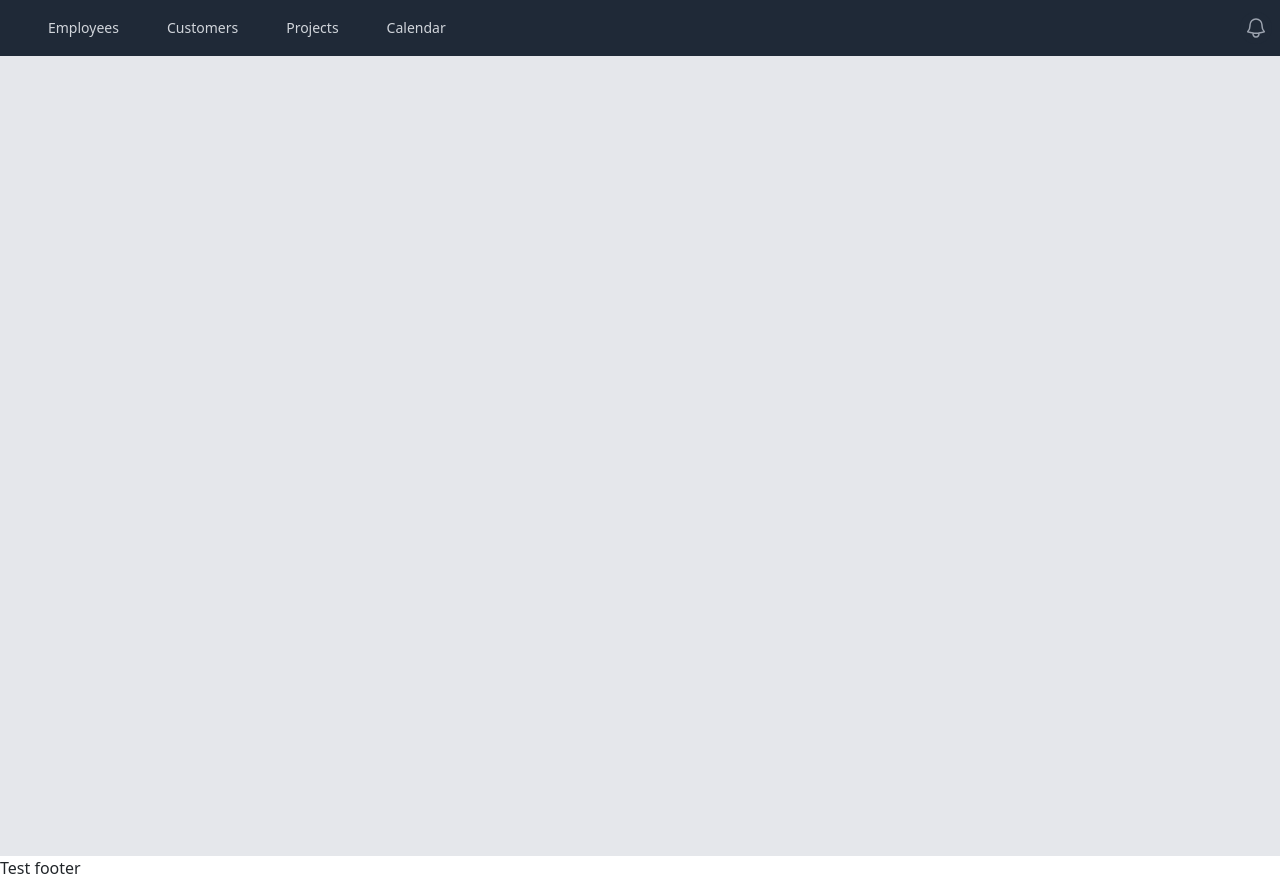
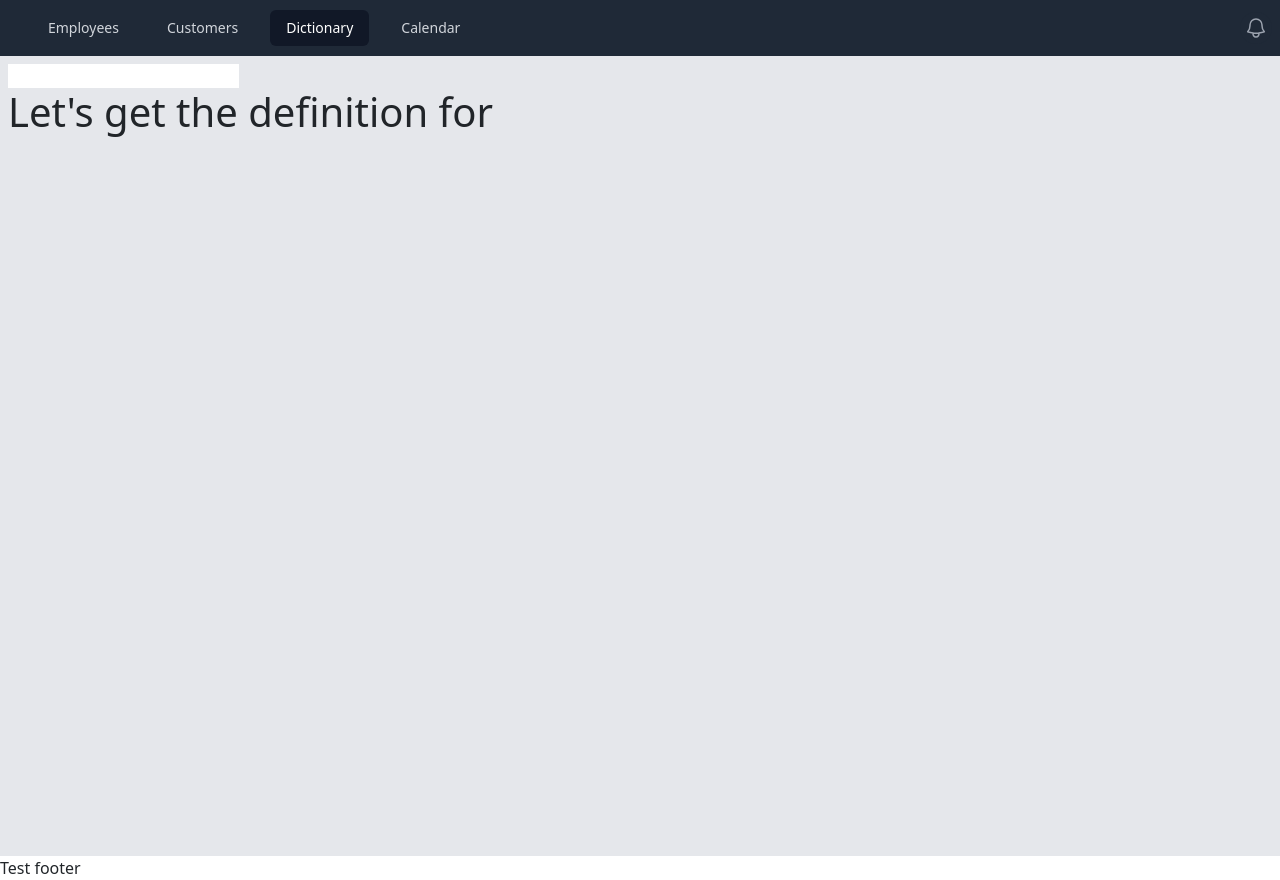
Before and after one commit to covolan/react-learning, a React (Vite) app in the folder codeBreakthrough/: page /dictionary in a window 1280 px wide. Built offline with nearby package versions, Linux system fonts and the light colour scheme.

Commit message:
Started using useeffect

```diff
--- a/codeBreakthrough/src/App.jsx
+++ b/codeBreakthrough/src/App.jsx
@@ -3,6 +3,7 @@ import Header from "./components/Header";
 import Employees from "./pages/Employees";
 import { BrowserRouter, Routes, Route } from "react-router-dom";
 import Customers from "./pages/Customers";
+import Dictionary from "./components/Dictionary";
 
 const App = () => {
   return (
@@ -11,6 +12,7 @@ const App = () => {
         <Routes>
           <Route path="/employees" element={<Employees />} />
           <Route path="/customers" element={<Customers />} />
+          <Route path="/dictionary" element={<Dictionary />} />
         </Routes>
       </Header>
     </BrowserRouter>
--- /dev/null
+++ b/codeBreakthrough/src/components/Dictionary.jsx
@@ -0,0 +1,23 @@
+import React, { useState, useEffect } from "react";
+
+const Dictionary = () => {
+  const [word, setWord] = useState("");
+
+  useEffect(() => {
+    console.log("stated updated", word);
+  });
+
+  return (
+    <div>
+      <input
+        type="text"
+        onChange={(e) => {
+          setWord(e.target.value);
+        }}
+      />
+      <h1>Let's get the definition for {word}</h1>
+    </div>
+  );
+};
+
+export default Dictionary;
--- a/codeBreakthrough/src/components/Header.jsx
+++ b/codeBreakthrough/src/components/Header.jsx
@@ -6,7 +6,7 @@ import { NavLink } from "react-router-dom";
 const navigation = [
   { name: "Employees", href: "/employees" },
   { name: "Customers", href: "/customers" },
-  { name: "Projects", href: "/other" },
+  { name: "Dictionary", href: "/dictionary" },
   { name: "Calendar", href: "/another" },
 ];
 
```
